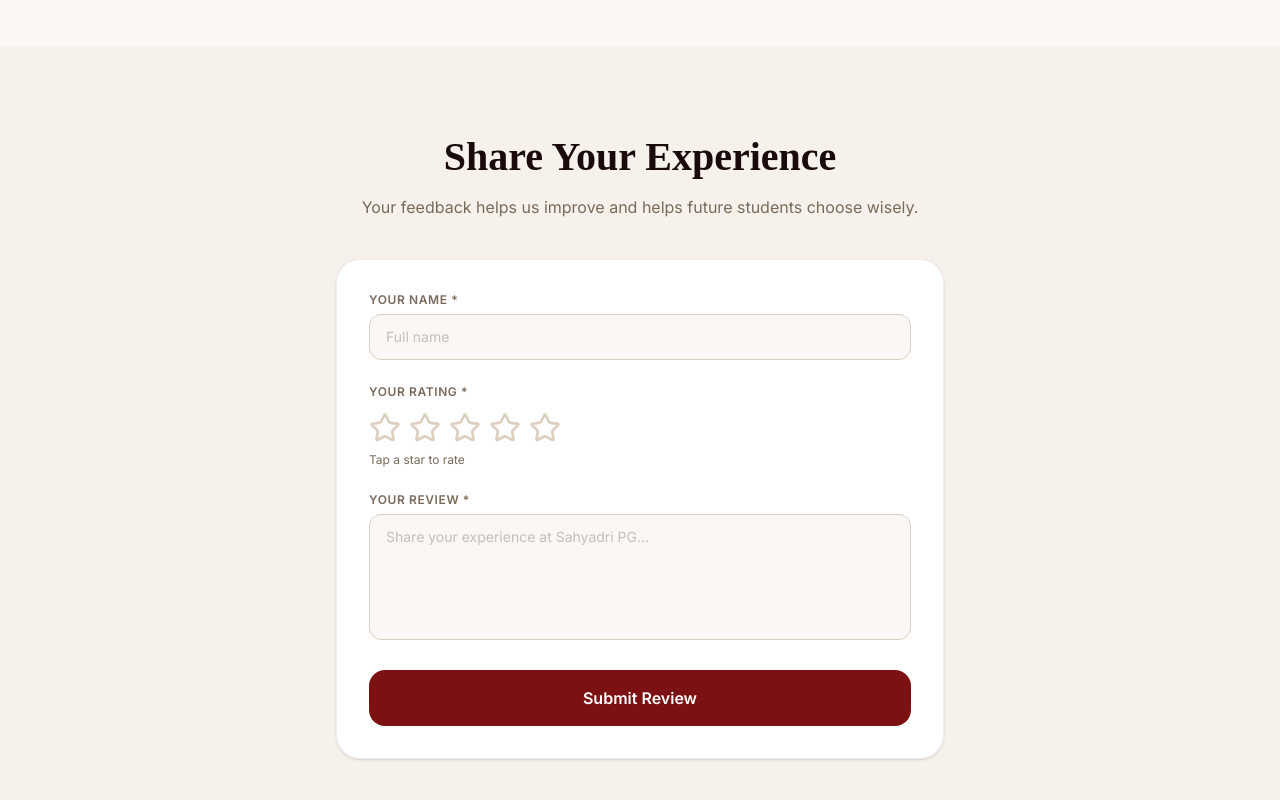
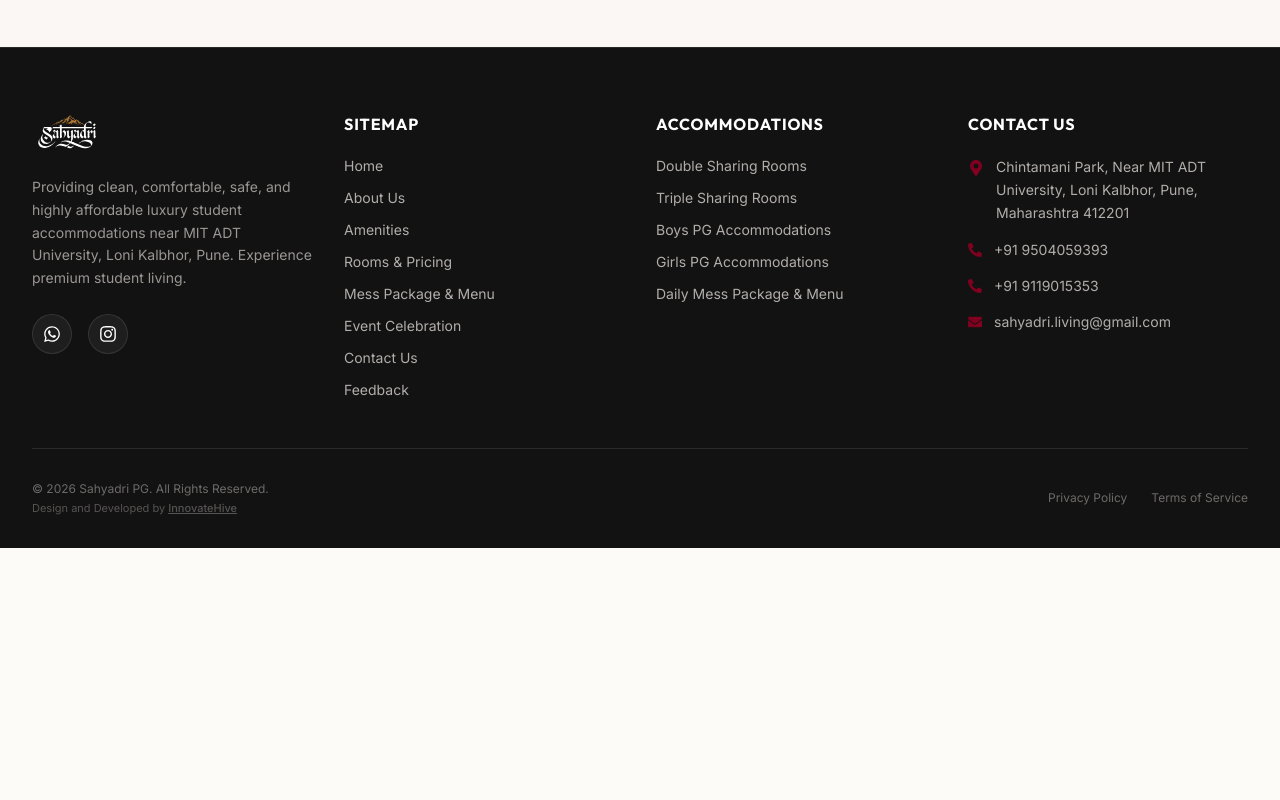
Before and after one commit to YashSonwane11/Sahyadri-Pg, a React (Vite) app: page /feedback in a window 1280 px wide. Shown: the part 1500-2300 px from the top of the page. After the commit the page ends 2048 px from the top, so only its background shows below. Built offline with nearby package versions, Linux system fonts and the light colour scheme.

Commit message:
Sahyadri PG content and UI refinements

```diff
--- a/src/data/pgData.js
+++ b/src/data/pgData.js
@@ -199,7 +199,7 @@ export const testimonials = [
 export const contactInfo = {
   phones: ['+91 9504059393', '+91 9119015353'],
   address: 'Chintamani Park, Near MIT ADT University, Loni Kalbhor, Pune, Maharashtra 412201',
-  email: 'info@sahyadripg.com',
+  email: 'sahyadri.living@gmail.com',
   whatsapp: '919504059393', // international format without +
   mapEmbedUrl: 'https://www.google.com/maps/embed?pb=!1m18!1m12!1m3!1d3783.5683938446274!2d73.9784386!3d18.5032517!2m3!1f0!2f0!3f0!3m2!1i1024!2i768!4f13.1!3m3!1m2!1s0x3bc2c20a8fae8557%3A0xe104443907c0879f!2sMIT%20Art%2C%20Design%20and%20Technology%20University!5e0!3m2!1sen!2sin!4v1717900000000!5m2!1sen!2sin',
 };
--- a/src/pages/About.jsx
+++ b/src/pages/About.jsx
@@ -52,7 +52,7 @@ export default function About() {
         />
         <div className="absolute inset-0 bg-gradient-to-t from-[#1A0A0B]/92 via-[#1A0A0B]/45 to-transparent" />
         <div className="relative max-w-7xl mx-auto px-4 sm:px-6 lg:px-8 w-full pb-12">
-          <p className="text-[#DCCFC0]/60 text-xs uppercase tracking-widest mb-2" style={{ fontFamily: "Inter, sans-serif", fontWeight: 600 }}>Est. 2018</p>
+          <p className="text-[#DCCFC0]/60 text-xs uppercase tracking-widest mb-2" style={{ fontFamily: "Inter, sans-serif", fontWeight: 600 }}>Est. 2023</p>
           <h1 className="text-white" style={{ fontFamily: "Playfair Display, serif", fontWeight: 800, fontSize: "clamp(36px, 5vw, 68px)" }}>
             About Sahyadri PG
           </h1>
@@ -90,7 +90,7 @@ export default function About() {
                 A Home Away From Home for 500+ Students
               </h2>
               <p className="text-[#7A6A5A] mb-5 leading-relaxed" style={{ fontFamily: "Inter, sans-serif", fontSize: "16px" }}>
-                Sahyadri PG was founded with a single vision: provide students near MIT ADT University with accommodation that doesn't compromise on safety, comfort, or nutrition. What started as a 20-room facility in 2018 has grown into one of Loni Kalbhor's most trusted student residences.
+                Sahyadri PG was founded with a single vision: provide students near MIT ADT University with accommodation that doesn't compromise on safety, comfort, or nutrition. What started as a 20-room facility in 2023 has grown into one of Loni Kalbhor's most trusted student residences.
               </p>
               <p className="text-[#7A6A5A] mb-8 leading-relaxed" style={{ fontFamily: "Inter, sans-serif", fontSize: "16px" }}>
                 We believe a student's living environment directly impacts academic performance. That's why we've invested in high-speed internet, nutritious meals, and a safe, supportive community where every student can focus on what matters most — their education.
--- a/src/pages/Feedback.jsx
+++ b/src/pages/Feedback.jsx
@@ -23,7 +23,7 @@ function FadeUp({ children, delay = 0, className = "" }) {
 const reviews = [
   { id: 1, name: "Priya Sharma", college: "B.Tech CSE — MIT ADT", rating: 5, date: "March 2024", review: "The best PG experience! Food is amazing — just like home-cooked meals. Security is excellent and WiFi never fails even during exam season.", initials: "PS", color: "linear-gradient(135deg, #7B1113, #a21a1d)", helpful: 14 },
   { id: 2, name: "Rahul Deshmukh", college: "MBA — MIT ADT", rating: 5, date: "February 2024", review: "Clean, well-maintained, and professionally managed. The warden addresses any issue within hours. Highly recommend for working professionals too.", initials: "RD", color: "linear-gradient(135deg, #C4996A, #dfb485)", helpful: 11 },
-  { id: 3, name: "Sneha Patil", college: "B.Pharm — MIT ADT", rating: 5, date: "January 2024", review: "Been here 2 years. The community is wonderful. Festivals are celebrated together, birthdays never go unnoticed. Made lifelong friends here.", initials: "SP", color: "linear-gradient(135deg, #2A4858, #406f87)", helpful: 9 },
+  { id: 3, name: "Sneha Patil", college: "B.Tech Aerospace — MIT ADT", rating: 5, date: "January 2024", review: "Been here 2 years. The community is wonderful. Festivals are celebrated together, birthdays never go unnoticed. Made lifelong friends here.", initials: "SP", color: "linear-gradient(135deg, #2A4858, #406f87)", helpful: 9 },
   { id: 4, name: "Arjun Kulkarni", college: "M.Tech — MIT ADT", rating: 4, date: "December 2023", review: "Great value for money. Triple sharing rooms are spacious. Power backup is a real lifesaver during load shedding months.", initials: "AK", color: "linear-gradient(135deg, #4A3E3D, #705f5d)", helpful: 7 },
   { id: 5, name: "Anjali Mishra", college: "BCA — MIT ADT", rating: 5, date: "November 2023", review: "As a girl from UP, I was nervous about Pune. Sahyadri PG made the transition easy. The all-girls floor has excellent security and the warden aunty is like a second mother.", initials: "AM", color: "linear-gradient(135deg, #7B1113, #a21a1d)", helpful: 18 },
   { id: 6, name: "Vikram Nair", college: "B.Tech IT — MIT ADT", rating: 4, date: "October 2023", review: "The Sunday special menu is something I look forward to every week. Internet speed is genuinely fast — attended online internship interviews without any issues.", initials: "VN", color: "linear-gradient(135deg, #2A4858, #406f87)", helpful: 5 },
@@ -33,18 +33,7 @@ const totalRatings = { 5: 312, 4: 87, 3: 22, 2: 8, 1: 3 };
 const totalCount = Object.values(totalRatings).reduce((a, b) => a + b, 0);
 const avgRating = (Object.entries(totalRatings).reduce((sum, [s, c]) => sum + Number(s) * c, 0) / totalCount).toFixed(1);
 
-function StarPicker({ value, onChange }) {
-  const [hovered, setHovered] = useState(0);
-  return (
-    <div className="flex gap-2">
-      {[1, 2, 3, 4, 5].map((s) => (
-        <button key={s} type="button" onClick={() => onChange(s)} onMouseEnter={() => setHovered(s)} onMouseLeave={() => setHovered(0)} className="transition-transform hover:scale-125">
-          <Star size={32} className={`${s <= (hovered || value) ? "text-[#C4996A] fill-[#C4996A]" : "text-[#DCCFC0]"} transition-colors`} />
-        </button>
-      ))}
-    </div>
-  );
-}
+
 
 function RatingBar({ star, count, total, delay }) {
   const ref = useRef(null);
@@ -67,8 +56,6 @@ function RatingBar({ star, count, total, delay }) {
 }
 
 export default function Feedback() {
-  const [form, setForm] = useState({ name: "", rating: 0, comment: "" });
-  const [submitted, setSubmitted] = useState(false);
   const [likedIds, setLikedIds] = useState(new Set());
 
   const handleLike = (id) => {
@@ -182,79 +169,7 @@ export default function Feedback() {
         </div>
       </section>
 
-      {/* ─── Feedback Form ─── */}
-      <section className="py-20 bg-[#EDE5D8]/35">
-        <div className="max-w-2xl mx-auto px-4 sm:px-6 lg:px-8">
-          <FadeUp className="text-center mb-10">
-            <h2 className="text-[#1A0A0B]" style={{ fontFamily: "Playfair Display, serif", fontWeight: 700, fontSize: "clamp(26px, 4vw, 40px)" }}>
-              Share Your Experience
-            </h2>
-            <p className="text-[#7A6A5A] mt-2" style={{ fontFamily: "Inter, sans-serif" }}>
-              Your feedback helps us improve and helps future students choose wisely.
-            </p>
-          </FadeUp>
 
-          <FadeUp delay={0.1}>
-            <div className="bg-white rounded-3xl p-8 border border-[#7B1113]/8 shadow-sm">
-              {submitted ? (
-                <motion.div initial={{ opacity: 0, scale: 0.95 }} animate={{ opacity: 1, scale: 1 }} className="text-center py-12">
-                  <div className="text-6xl mb-5">🙏</div>
-                  <h3 className="text-[#7B1113] mb-2" style={{ fontFamily: "Playfair Display, serif", fontWeight: 700, fontSize: "24px" }}>Thank You!</h3>
-                  <p className="text-[#7A6A5A]" style={{ fontFamily: "Inter, sans-serif" }}>
-                    Your review has been submitted and will appear after moderation.
-                  </p>
-                </motion.div>
-              ) : (
-                <form onSubmit={(e) => { e.preventDefault(); if (form.rating > 0) setSubmitted(true); }} className="space-y-6">
-                  <div>
-                    <label className="block text-xs font-semibold text-[#7A6A5A] mb-1.5 uppercase tracking-wider" style={{ fontFamily: "Inter, sans-serif" }}>Your Name *</label>
-                    <input
-                      required
-                      type="text"
-                      placeholder="Full name"
-                      value={form.name}
-                      onChange={(e) => setForm({ ...form, name: e.target.value })}
-                      className="w-full bg-[#FAF7F4] border border-[#DCCFC0] rounded-xl px-4 py-3 text-sm text-[#1A0A0B] focus:outline-none focus:border-[#7B1113] focus:ring-2 focus:ring-[#7B1113]/10 transition-all placeholder:text-[#7A6A5A]/40"
-                      style={{ fontFamily: "Inter, sans-serif" }}
-                    />
-                  </div>
-                  <div>
-                    <label className="block text-xs font-semibold text-[#7A6A5A] mb-3 uppercase tracking-wider" style={{ fontFamily: "Inter, sans-serif" }}>Your Rating *</label>
-                    <StarPicker value={form.rating} onChange={(v) => setForm({ ...form, rating: v })} />
-                    {form.rating === 0 && <p className="text-xs text-[#7A6A5A] mt-2" style={{ fontFamily: "Inter, sans-serif" }}>Tap a star to rate</p>}
-                    {form.rating > 0 && (
-                      <p className="text-xs text-[#7B1113] mt-2 font-medium" style={{ fontFamily: "Inter, sans-serif" }}>
-                        {["", "Poor", "Fair", "Good", "Very Good", "Excellent!"][form.rating]}
-                      </p>
-                    )}
-                  </div>
-                  <div>
-                    <label className="block text-xs font-semibold text-[#7A6A5A] mb-1.5 uppercase tracking-wider" style={{ fontFamily: "Inter, sans-serif" }}>Your Review *</label>
-                    <textarea
-                      required
-                      rows={5}
-                      placeholder="Share your experience at Sahyadri PG..."
-                      value={form.comment}
-                      onChange={(e) => setForm({ ...form, comment: e.target.value })}
-                      className="w-full bg-[#FAF7F4] border border-[#DCCFC0] rounded-xl px-4 py-3 text-sm text-[#1A0A0B] focus:outline-none focus:border-[#7B1113] focus:ring-2 focus:ring-[#7B1113]/10 transition-all placeholder:text-[#7A6A5A]/40 resize-none"
-                      style={{ fontFamily: "Inter, sans-serif" }}
-                    />
-                  </div>
-                  <motion.button
-                    type="submit"
-                    whileHover={{ scale: 1.01 }}
-                    whileTap={{ scale: 0.99 }}
-                    className="w-full bg-[#7B1113] text-white py-4 rounded-2xl font-semibold hover:bg-[#9b1416] transition-colors"
-                    style={{ fontFamily: "Inter, sans-serif" }}
-                  >
-                    Submit Review
-                  </motion.button>
-                </form>
-              )}
-            </div>
-          </FadeUp>
-        </div>
-      </section>
     </div>
   );
 }
--- a/src/pages/Home.jsx
+++ b/src/pages/Home.jsx
@@ -82,7 +82,7 @@ const rooms = [
 const testimonials = [
   { name: "Priya Sharma", college: "B.Tech CSE — MIT ADT", rating: 5, review: "Sahyadri PG is the best decision I made in college. The food is amazing, security is top-notch, and the staff feels like family. Highly recommended!", initials: "PS", color: "linear-gradient(135deg, #7B1113, #a21a1d)" },
   { name: "Rahul Deshmukh", college: "MBA — MIT ADT", rating: 5, review: "Clean rooms, great food, excellent WiFi. Everything a student needs. The location is perfect — just 5 minutes from campus.", initials: "RD", color: "linear-gradient(135deg, #C4996A, #dfb485)" },
-  { name: "Sneha Patil", college: "B.Pharm — MIT ADT", rating: 5, review: "I've stayed here 2 years with zero complaints. The warden is incredibly supportive and the premises always feel safe and welcoming.", initials: "SP", color: "linear-gradient(135deg, #2A4858, #406f87)" },
+  { name: "Sneha Patil", college: "B.Tech Aerospace — MIT ADT", rating: 5, review: "I've stayed here 2 years with zero complaints. The warden is incredibly supportive and the premises always feel safe and welcoming.", initials: "SP", color: "linear-gradient(135deg, #2A4858, #406f87)" },
   { name: "Arjun Kulkarni", college: "M.Tech — MIT ADT", rating: 4, review: "Exceptional value for money. Best amenities at a very reasonable price. Power backup is a lifesaver during load-shedding months.", initials: "AK", color: "linear-gradient(135deg, #4A3E3D, #705f5d)" },
 ];
 
```
Also changed, not shown: src/pages/Rooms.jsx (+2 -61 lines), 1 other file (tests, documents, lock files or other folders).
